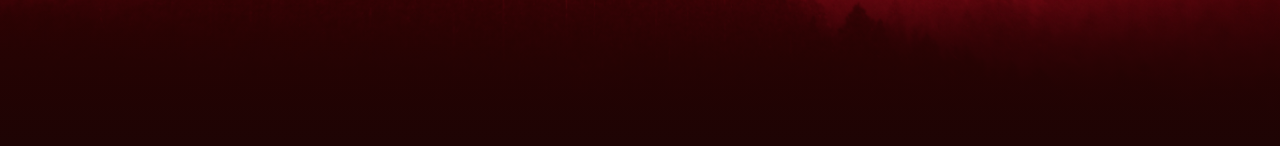
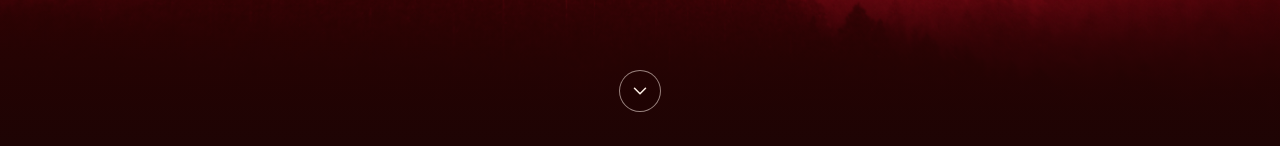
Before and after one commit to thorne-industries-eu/thorneweb, a Next.js app: page / in a window 1280 px wide. Shown: the part 654-800 px from the top of the page. Built offline with nearby package versions, Linux system fonts and the light colour scheme.

Commit message:
Update hero SVG and add scroll arrow

```diff
--- a/app/page.tsx
+++ b/app/page.tsx
@@ -36,6 +36,37 @@ export default function HomePage() {
           font-weight: 700;
           font-style: normal;
           font-display: swap;
+        }
+
+        html {
+          scroll-behavior: smooth;
+        }
+
+        /* ===== HERO ARROW ===== */
+        .hero-arrow {
+          position: absolute;
+          left: 50%;
+          bottom: 34px;
+          transform: translateX(-50%);
+          z-index: 5;
+          width: 42px;
+          height: 42px;
+          border-radius: 999px;
+          border: 1px solid rgba(251, 236, 227, 0.55);
+          background: rgba(30, 4, 4, 0.22);
+          display: grid;
+          place-items: center;
+          cursor: pointer;
+          transition:
+            background 180ms ease,
+            border-color 180ms ease,
+            transform 180ms ease;
+        }
+
+        .hero-arrow:hover {
+          background: rgba(251, 236, 227, 0.12);
+          border-color: rgba(251, 236, 227, 0.9);
+          transform: translateX(-50%) translateY(3px);
         }
 
         /* ===== STATEMENT ===== */
@@ -82,7 +113,6 @@ export default function HomePage() {
           flex: 0 0 auto;
         }
 
-        /* FIX: make the SVG render larger inside the box */
         .dorian-logo-box img {
           width: 92px;
           height: 92px;
@@ -145,17 +175,15 @@ export default function HomePage() {
           gap: 18px;
         }
 
-        /* 15% bigger buttons */
         .dorian-btn {
-          height: 67px; /* 58 * 1.15 = 66.7 */
-          padding: 0 30px; /* 26 * 1.15 = 29.9 */
-          border-radius: 16px; /* 14 * 1.15 = 16.1 */
+          height: 67px;
+          padding: 0 30px;
+          border-radius: 16px;
           font-family: "SFProDisplay";
-          font-size: 21px; /* 18 * 1.15 = 20.7 */
+          font-size: 21px;
           cursor: pointer;
         }
 
-        /* first 2 buttons bold text */
         .dorian-btn-outline {
           background: rgba(0, 0, 0, 0.18);
           border: 2px solid rgba(235, 80, 60, 0.35);
@@ -214,10 +242,29 @@ export default function HomePage() {
             opacity: 0.85,
           }}
         />
+
+        <a className="hero-arrow" href="#intro" aria-label="Scroll to next section">
+          <svg
+            width="22"
+            height="22"
+            viewBox="0 0 24 24"
+            fill="none"
+            xmlns="http://www.w3.org/2000/svg"
+          >
+            <path
+              d="M6 9L12 15L18 9"
+              stroke="#FBECE3"
+              strokeWidth="1.7"
+              strokeLinecap="round"
+              strokeLinejoin="round"
+            />
+          </svg>
+        </a>
       </section>
 
       {/* STATEMENT + DORIAN */}
       <section
+        id="intro"
         style={{
           backgroundColor: "#1e0404",
           padding: "140px 24px 200px",
@@ -316,7 +363,7 @@ export default function HomePage() {
                 </div>
               </div>
 
-              {/* RIGHT IMAGE — FIXED TO MATCH TEMPLATE */}
+              {/* RIGHT IMAGE */}
               <div style={{ position: "relative" }}>
                 <img
                   src="/dorian-img.jpg"
@@ -329,7 +376,6 @@ export default function HomePage() {
                   }}
                 />
 
-                {/* dark gradient overlay */}
                 <div
                   style={{
                     position: "absolute",
```
